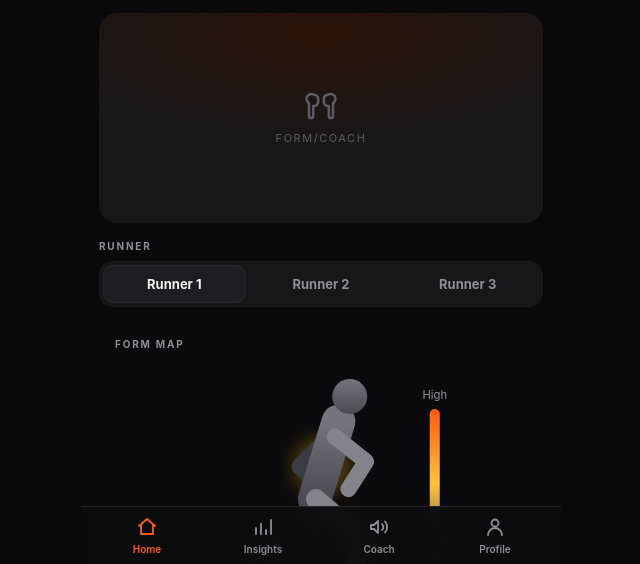
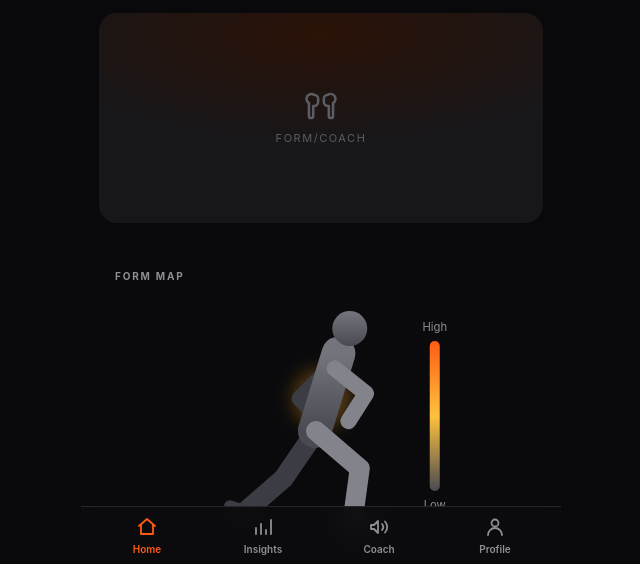
Before and after one commit to lukataylo/Run-hack, a website: page index.html in a window 1280 px wide. Shown: the part 234-798 px from the top of the page, without its empty margins (319-959 px from the left). Drawn offline with nearby package versions, Linux system fonts and the light colour scheme; no server answers.

Commit message:
Remove Runner 1/2/3 separation: single-runner app
Co-Authored-By: Claude Fable 5 <noreply@anthropic.com>
Claude-Session: https://claude.ai/code/session_01HvtEi9gEu7n34KSwwDpvpe

```diff
--- a/index.html
+++ b/index.html
@@ -171,10 +171,6 @@ svg.ic{width:24px;height:24px;fill:none;stroke:currentColor;stroke-width:1.8;str
       </svg>
       <span>FORM/COACH</span>
     </div>
-  </div>
-  <div class="eyebrow" style="margin-bottom:8px">Runner</div>
-  <div class="seg" id="user-seg">
-    <button data-u="1">Runner 1</button><button data-u="2">Runner 2</button><button data-u="3">Runner 3</button>
   </div>
   <!-- full-bleed: card matches the AI render's near-black so the image edge
        vanishes; the slot bleeds through the card padding -->
@@ -504,7 +500,7 @@ const coachBot = mountBot($('coach-bot'));
 const setBots = (s) => { try { liveBot?.setState(s); coachBot?.setState(s); } catch {} };
 
 /* ---------- state ---------- */
-let user = localStorage.getItem('user') || '1';
+const user = '1'; // single-runner app (profiles removed)
 let mode = localStorage.getItem('mode') || 'hand';
 let voiceOn = true, musicOn = false; // voiceOn deliberately unpersisted
 let motivateOn = localStorage.getItem('motivate') === '1'; // persisted, default off
@@ -547,12 +543,8 @@ $('btn-history').onclick = () => show('insights');
 $('btn-ins-back').onclick = () => show(running ? 'live' : 'home');
 
 /* ---------- home widgets ---------- */
-function paintUserSeg() {
-  for (const b of document.querySelectorAll('#user-seg button')) b.classList.toggle('on', b.dataset.u === user);
-}
-for (const b of document.querySelectorAll('#user-seg button'))
-  b.onclick = () => { user = b.dataset.u; localStorage.setItem('user', user); paintUserSeg(); paintInsights(); loadGoal(); paintGoal(); paintFormMap(); };
-paintUserSeg();
+// single-runner app: the relay Runner 1/2/3 separation was removed; user is
+// fixed at '1' (existing runs saved under runs:1 keep working)
 
 function paintModeSeg() {
   for (const b of document.querySelectorAll('#mode-seg button')) b.classList.toggle('on', b.dataset.m === mode);
```
